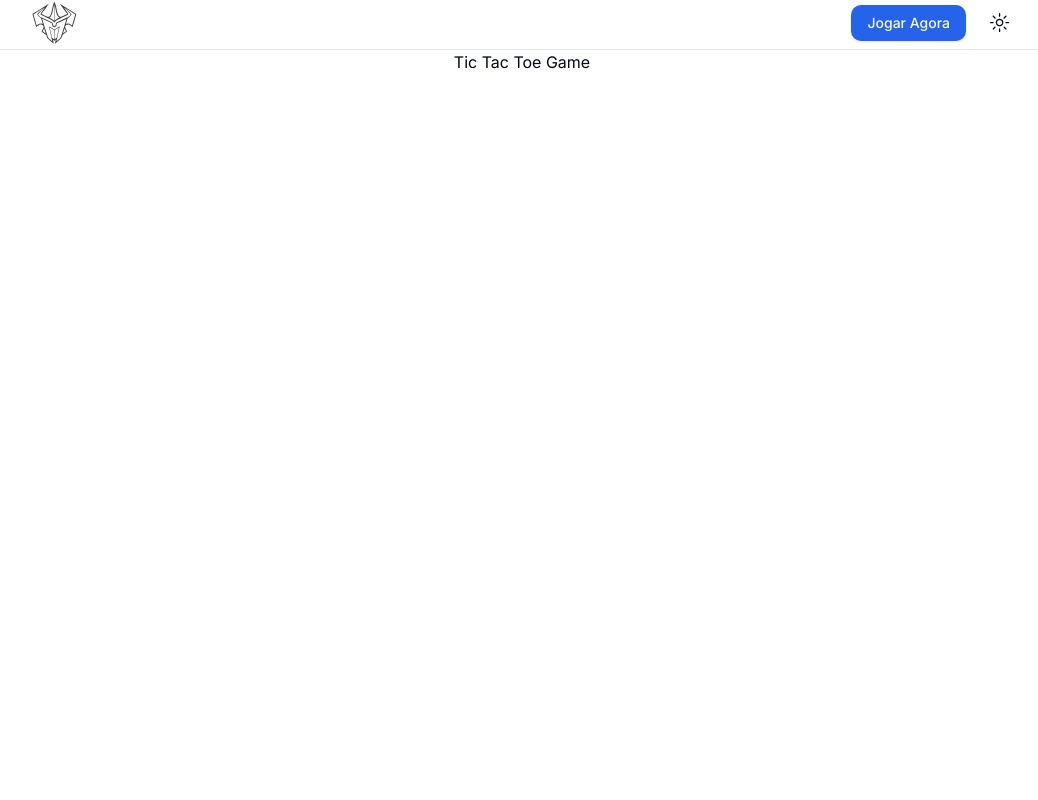
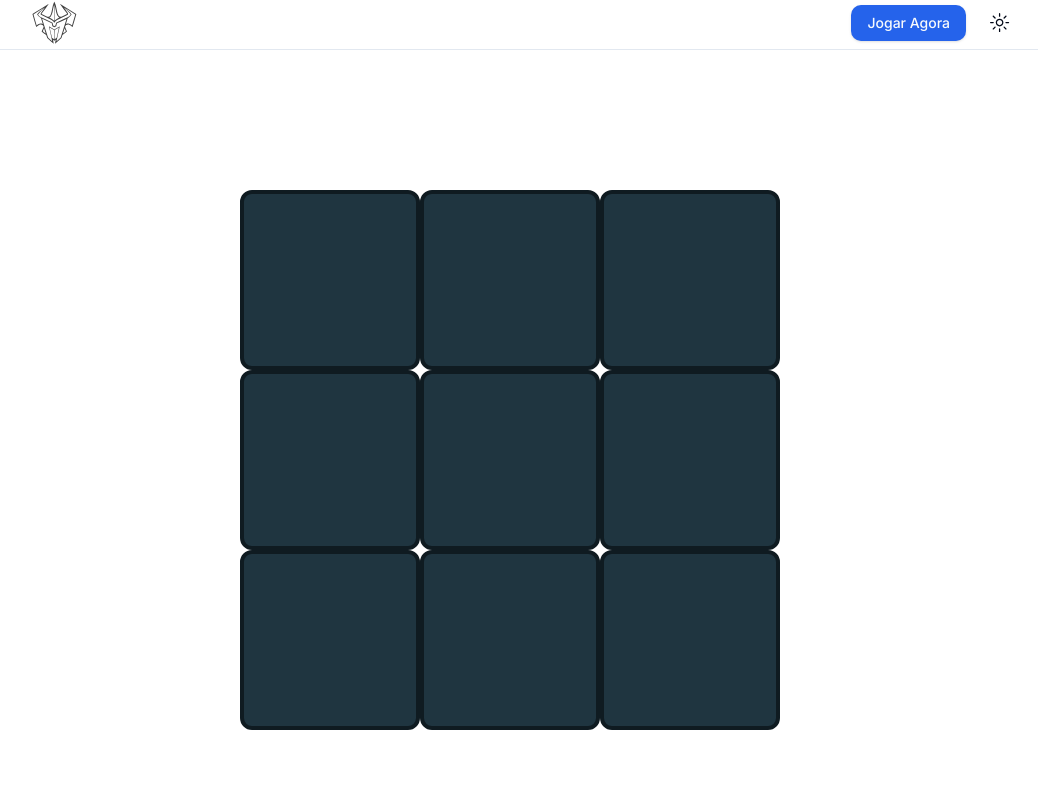
Before and after one commit to giovannivicentin/megazord, a Next.js app: page /tic-tac-toe in a window 1280 px wide. Shown: the top 800 px of the page, without its empty margins (118-1156 px from the left). Built offline with nearby package versions, Linux system fonts and the light colour scheme.

Commit message:
feat: inicializando conteúdo do jogo tic tac toe

```diff
--- a/src/components/tic-tac-toe.tsx
+++ b/src/components/tic-tac-toe.tsx
@@ -1,7 +1,102 @@
+'use client'
+
+import React, { useState } from 'react'
+// import Image from 'next/image'
+
+const data = ['', '', '', '', '', '', '', '', '']
+
 export function TicTacToeGame() {
+  let [count, setCount] = useState(0)
+  const [lock] = useState(false)
+
+  const toggle = (
+    e: React.MouseEvent<HTMLDivElement, MouseEvent>,
+    num: number,
+  ) => {
+    if (lock) {
+      return 0
+    }
+    if (count % 2 === 0) {
+      // e.target. = <Image src="/whiteX.png" alt="Cross Icon" />
+      data[num] = 'x'
+      setCount(++count)
+    } else {
+      // e.target.innerHTML = <Image src="/blueCircle.png" alt="Circle Icon" />
+      data[num] = 'o'
+      setCount(++count)
+    }
+  }
+
   return (
-    <div>
-      <h1>Tic Tac Toe Game</h1>
+    <div className="text-center">
+      <h1 className="mt-[3.125rem] text-[3.75rem] text-white flex justify-center items-center">
+        Tic Tac Toe Game
+      </h1>
+      <div className="h-[37.50rem] w-[35.25rem] flex m-auto">
+        <div className="row1">
+          <div
+            className="flex h-[11.25rem] w-[11.25rem] bg-[#1f3540] border-[0.25rem] border-[#0f1b21] border-solid rounded-[0.75rem] cursor-pointer"
+            onClick={(e) => {
+              toggle(e, 0)
+            }}
+          ></div>
+          <div
+            className="flex h-[11.25rem] w-[11.25rem] bg-[#1f3540] border-[0.25rem] border-[#0f1b21] border-solid rounded-[0.75rem] cursor-pointer"
+            onClick={(e) => {
+              toggle(e, 1)
+            }}
+          ></div>
+          <div
+            className="flex h-[11.25rem] w-[11.25rem] bg-[#1f3540] border-[0.25rem] border-[#0f1b21] border-solid rounded-[0.75rem] cursor-pointer"
+            onClick={(e) => {
+              toggle(e, 2)
+            }}
+          ></div>
+        </div>
+        <div className="row2">
+          <div
+            className="flex h-[11.25rem] w-[11.25rem] bg-[#1f3540] border-[0.25rem] border-[#0f1b21] border-solid rounded-[0.75rem] cursor-pointer"
+            onClick={(e) => {
+              toggle(e, 3)
+            }}
+          ></div>
+          <div
+            className="flex h-[11.25rem] w-[11.25rem] bg-[#1f3540] border-[0.25rem] border-[#0f1b21] border-solid rounded-[0.75rem] cursor-pointer"
+            onClick={(e) => {
+              toggle(e, 4)
+            }}
+          ></div>
+          <div
+            className="flex h-[11.25rem] w-[11.25rem] bg-[#1f3540] border-[0.25rem] border-[#0f1b21] border-solid rounded-[0.75rem] cursor-pointer"
+            onClick={(e) => {
+              toggle(e, 5)
+            }}
+          ></div>
+        </div>
+        <div className="row3">
+          <div
+            className="flex h-[11.25rem] w-[11.25rem] bg-[#1f3540] border-[0.25rem] border-[#0f1b21] border-solid rounded-[0.75rem] cursor-pointer"
+            onClick={(e) => {
+              toggle(e, 6)
+            }}
+          ></div>
+          <div
+            className="flex h-[11.25rem] w-[11.25rem] bg-[#1f3540] border-[0.25rem] border-[#0f1b21] border-solid rounded-[0.75rem] cursor-pointer"
+            onClick={(e) => {
+              toggle(e, 7)
+            }}
+          ></div>
+          <div
+            className="flex h-[11.25rem] w-[11.25rem] bg-[#1f3540] border-[0.25rem] border-[#0f1b21] border-solid rounded-[0.75rem] cursor-pointer"
+            onClick={(e) => {
+              toggle(e, 8)
+            }}
+          ></div>
+        </div>
+      </div>
+      <button className="w-[15.63rem] h-[6.25rem] border-none outline-none cursor-pointer rounded-[3.13rem] bg-primary text-[1.63rem] mt-[1.56rem] mb-[3.13rem]">
+        Reset
+      </button>
     </div>
   )
 }
```
